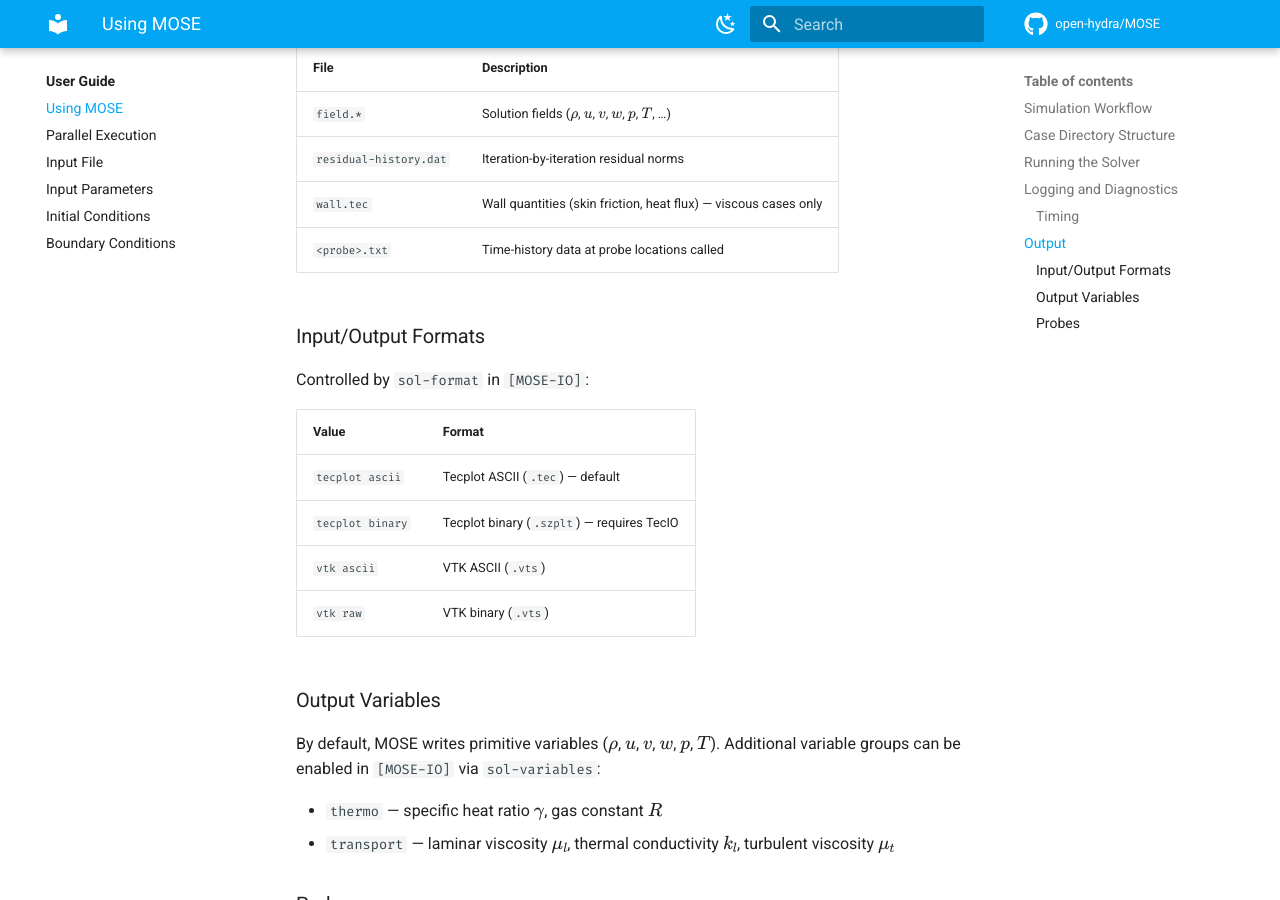
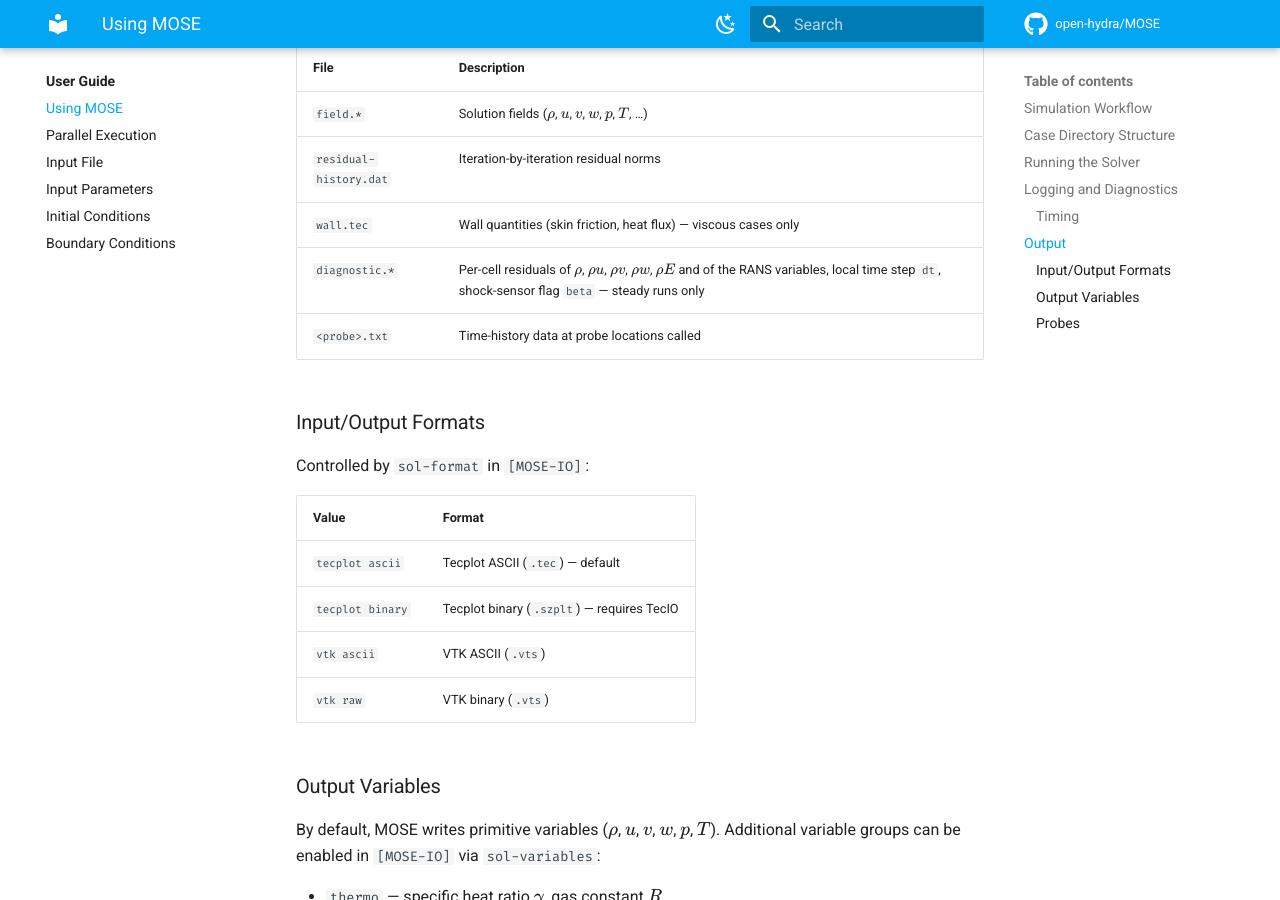
Before and after one commit to open-hydra/MOSE, an MkDocs documentation site: the page built from docs/user/using.md, in a window 1280 px wide and 900 px high, scrolled down 4869 px. Built offline with MkDocs 1.6.1 and Material for MkDocs 9.7.7, drawn with Linux system fonts in a browser that asks for light colours; comment, search, counter and statistics services are not loaded.

Commit message:
Diagnostic output: write the RANS residuals, fix the variable count
Write_Diagnostic passed Nvars = nres+2 to ORION but filled and named only 7
variables, so with a turbulence model TecIO rejected the extra variable on
every block ("TECDAT: Too many data values for this zone"), and an ASCII file
would have been misaligned.

- Restore the RANS residuals (slots 6..nres) and build the names from
  obj_io%ORANSname: rho rhou rhov rhow rhoe <RANS> dt beta, with dt and beta
  at nres+1 and nres+2. Nvars = nres+2 is then right for any model.
- The diagnostic reuses the solution-output buffer: abort with a clear message
  if it holds fewer than nres+2 variables (single species without thermo or
  transport output) instead of writing out of bounds.
- docs/user/using.md: list the diagnostic file among the outputs.

Co-Authored-By: Claude Opus 5.5 (1M context) <noreply@anthropic.com>

```diff
--- a/docs/user/using.md
+++ b/docs/user/using.md
@@ -213,6 +213,7 @@ After a run completes, the `OUTPUT/` directory contains:
 | `field.*` | Solution fields ($\rho$, $u$, $v$, $w$, $p$, $T$, …) |
 | `residual-history.dat` | Iteration-by-iteration residual norms |
 | `wall.tec` | Wall quantities (skin friction, heat flux) — viscous cases only |
+| `diagnostic.*` | Per-cell residuals of $\rho$, $\rho u$, $\rho v$, $\rho w$, $\rho E$ and of the RANS variables, local time step `dt`, shock-sensor flag `beta` — steady runs only |
 | `<probe>.txt` | Time-history data at probe locations called <probe>|
 
 ### Input/Output Formats
```
Also changed, not shown: 1 other file.
